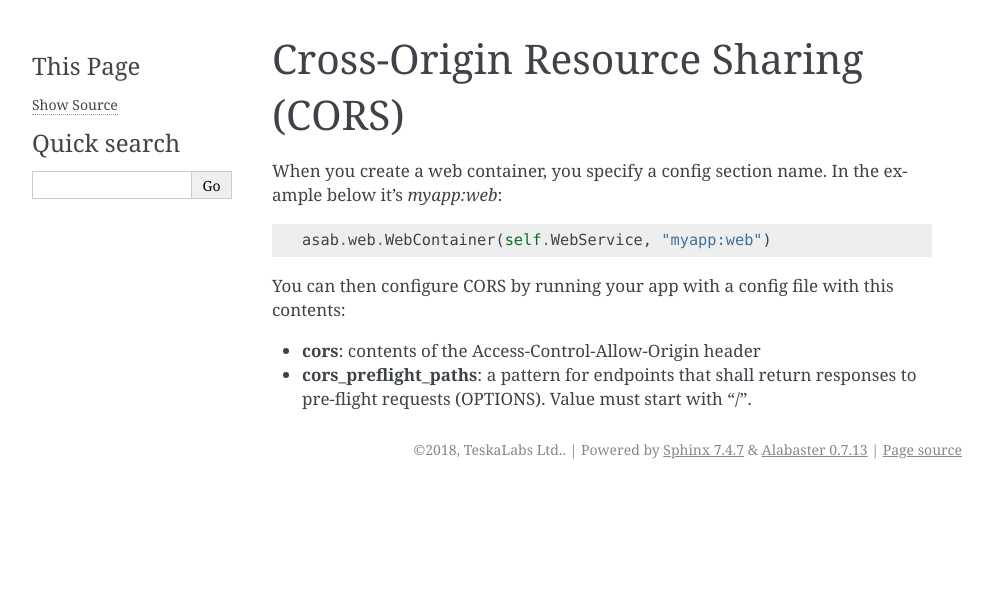
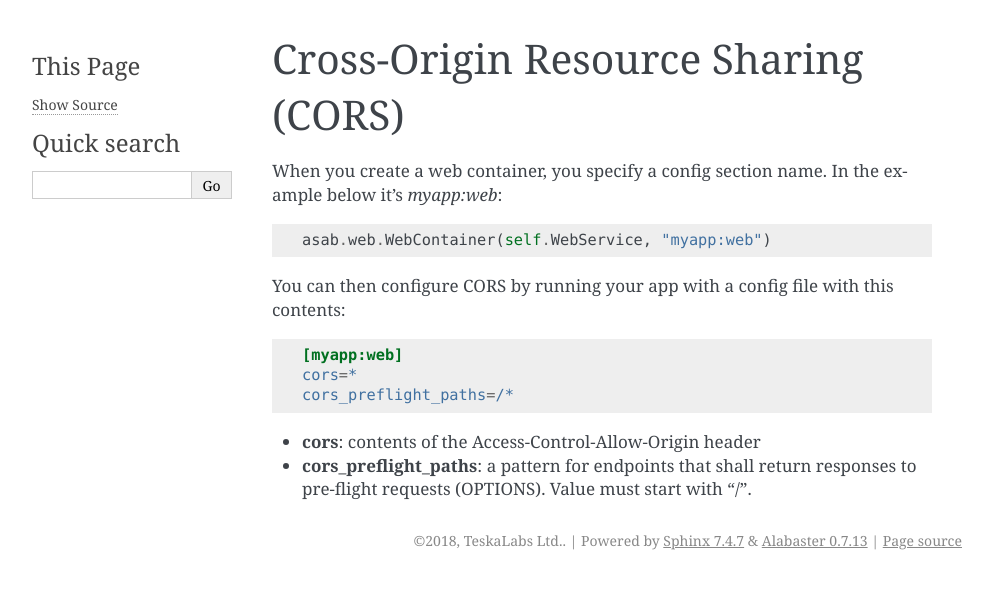
Before and after one commit to TeskaLabs/asab, a Sphinx documentation site: the page built from doc/asab/web/cors.rst, in a window 1280 px wide. Shown: the top 589 px of the page, without its empty margins (148-1141 px from the left). Built offline with Sphinx 7.4.7, drawn with Linux system fonts in a browser that asks for light colours.

Commit message:
Still fixing

```diff
--- a/doc/asab/web/cors.rst
+++ b/doc/asab/web/cors.rst
@@ -9,7 +9,8 @@ When you create a web container, you specify a config section name. In the examp
 
 You can then configure CORS by running your app with a config file with this contents:
 
-.. code::
+.. code:: INI
+
 	[myapp:web]
 	cors=*
 	cors_preflight_paths=/*
```
